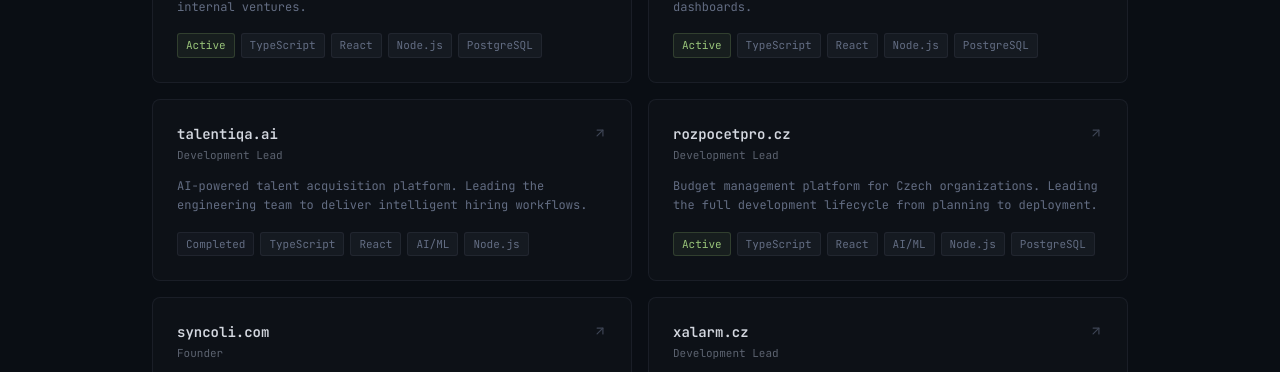
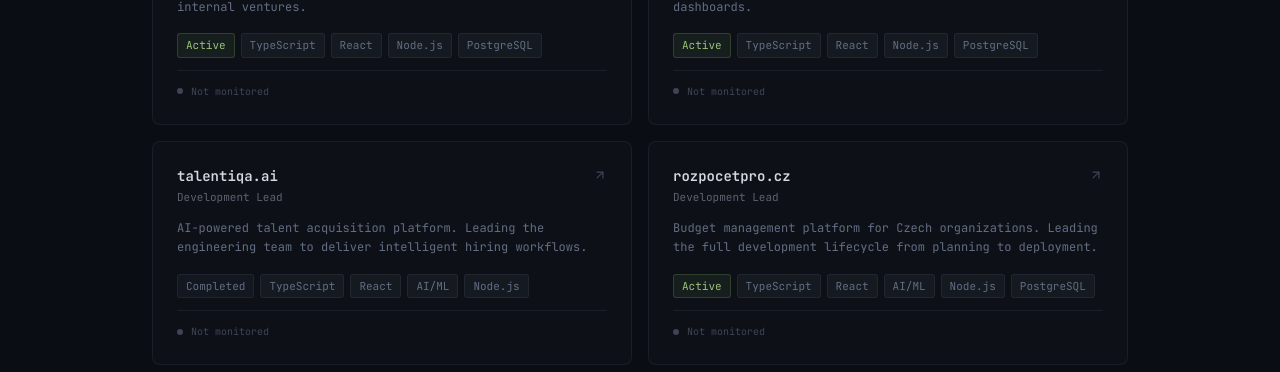
Before and after one commit to MrSucik/danielsuchan.dev, a React (Vite) app: page /projects in a window 1280 px wide. Shown: the part 428-800 px from the top of the page. Built offline with nearby package versions, Linux system fonts and the light colour scheme; no server answers.

Commit message:
feat: show uptime indicator on all project cards

```diff
--- a/src/routes/projects.tsx
+++ b/src/routes/projects.tsx
@@ -94,7 +94,16 @@
   Completed: "badge-completed",
 };
 
-function UptimeIndicator({ service }: { service: Service }) {
+function UptimeIndicator({ service }: { service?: Service }) {
+  if (!service) {
+    return (
+      <div className="mt-3 flex items-center gap-2 border-t border-[var(--border)] pt-3">
+        <span className="inline-block size-1.5 shrink-0 rounded-full bg-[var(--text-dim)]" />
+        <span className="text-[10px] text-[var(--text-dim)]">Not monitored</span>
+      </div>
+    );
+  }
+
   const uptimeColor =
     service.uptime >= 99.9
       ? "var(--success)"
@@ -212,7 +221,7 @@
                 ))}
               </div>
 
-              {service && <UptimeIndicator service={service} />}
+              {loaded && <UptimeIndicator service={service} />}
             </motion.a>
           );
         })}
```
